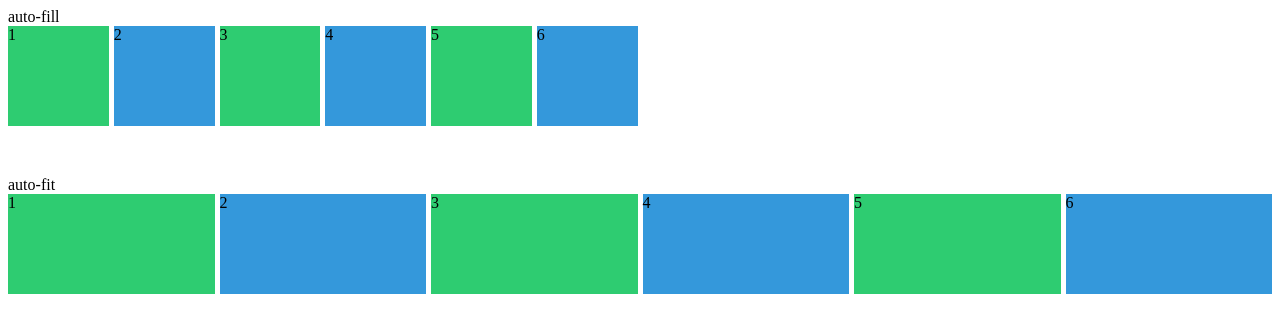
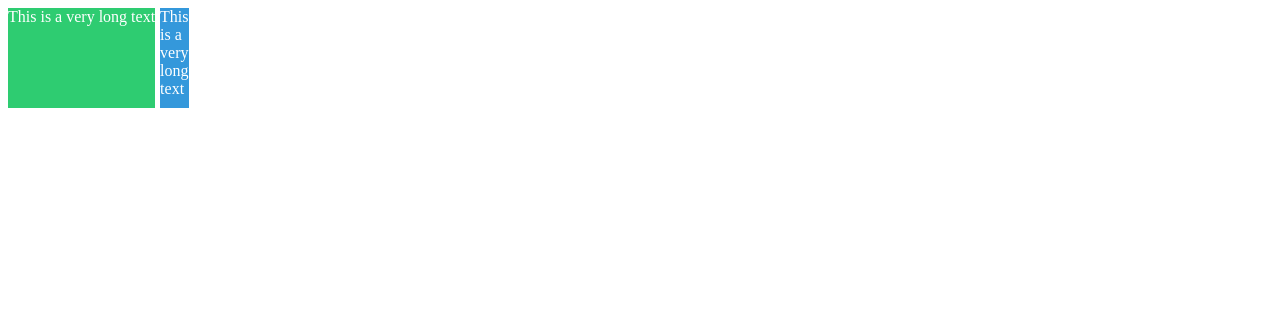
Before and after one commit to DongrockOh/css-study, a plain HTML site: page study.html in a window 1280 px wide. Drawn offline with Linux system fonts and the light colour scheme.

Commit message:
#2.13 min-content max-content
max-content - content 크기만큼 cell의 크기를 늘린다.
min-content - content의 크기를 최대한 줄여 cell의 크기를 줄이다.

```diff
--- a/study.css
+++ b/study.css
@@ -1,6 +1,8 @@
 .grid {
+  color: #fff;
   display: grid;
   gap: 5px;
+  grid-template-columns: max-content min-content;
   grid-auto-rows: 100px;
   margin-bottom: 50px;
 }
@@ -11,9 +13,3 @@
 .item:nth-child(even) {
   background-color: #3498db;
 }
-.grid:first-of-type {
-  grid-template-columns: repeat(auto-fill, minmax(100px, 1fr));
-}
-.grid:last-of-type {
-  grid-template-columns: repeat(auto-fit, minmax(100px, 1fr));
-}
--- a/study.html
+++ b/study.html
@@ -8,23 +8,9 @@
     <title>css grid study</title>
   </head>
   <body>
-    auto-fill
     <div class="grid">
-      <div class="item">1</div>
-      <div class="item">2</div>
-      <div class="item">3</div>
-      <div class="item">4</div>
-      <div class="item">5</div>
-      <div class="item">6</div>
-    </div>
-    auto-fit
-    <div class="grid">
-      <div class="item">1</div>
-      <div class="item">2</div>
-      <div class="item">3</div>
-      <div class="item">4</div>
-      <div class="item">5</div>
-      <div class="item">6</div>
+      <div class="item">This is a very long text</div>
+      <div class="item">This is a very long text</div>
     </div>
   </body>
 </html>
```
